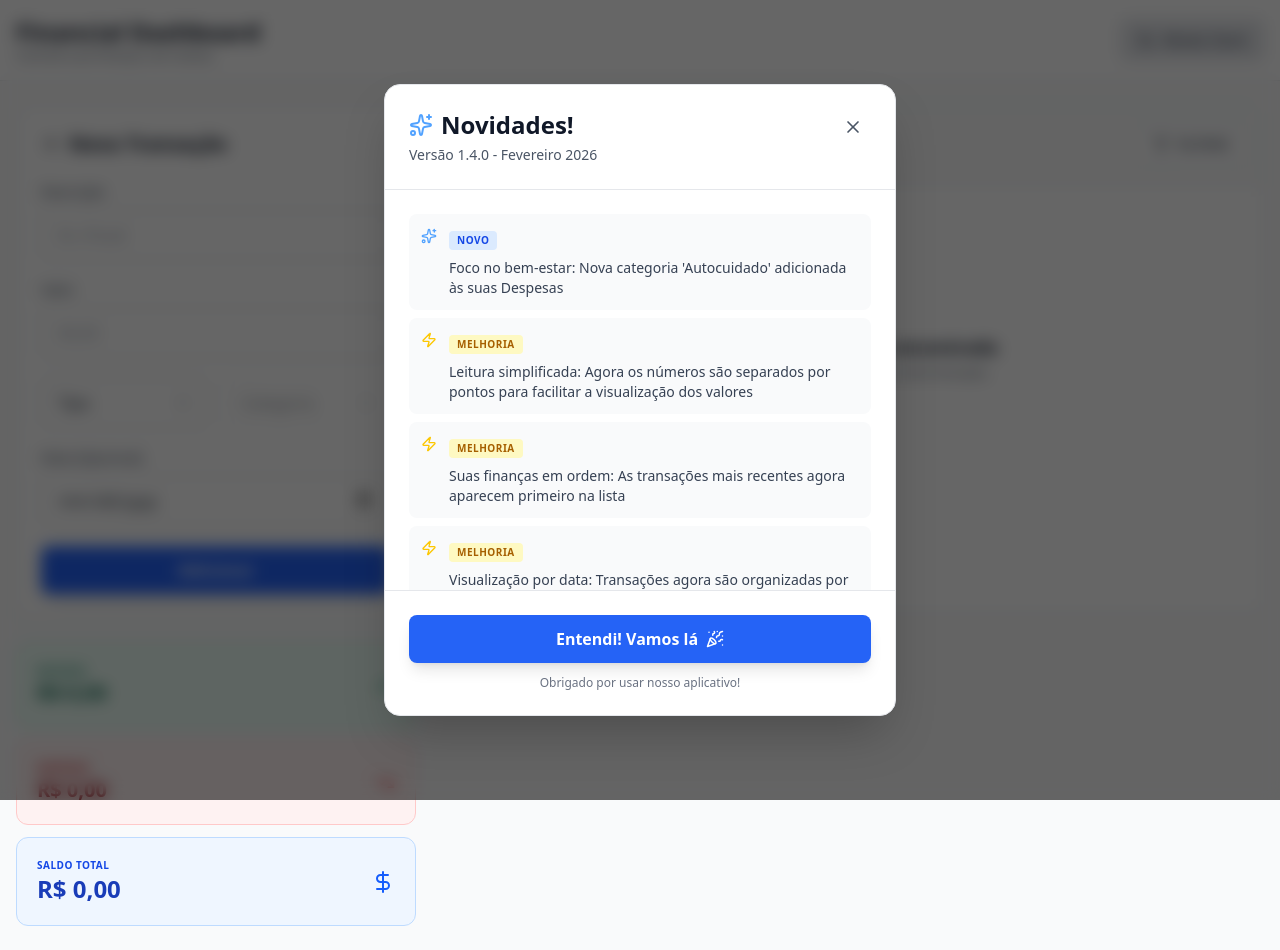
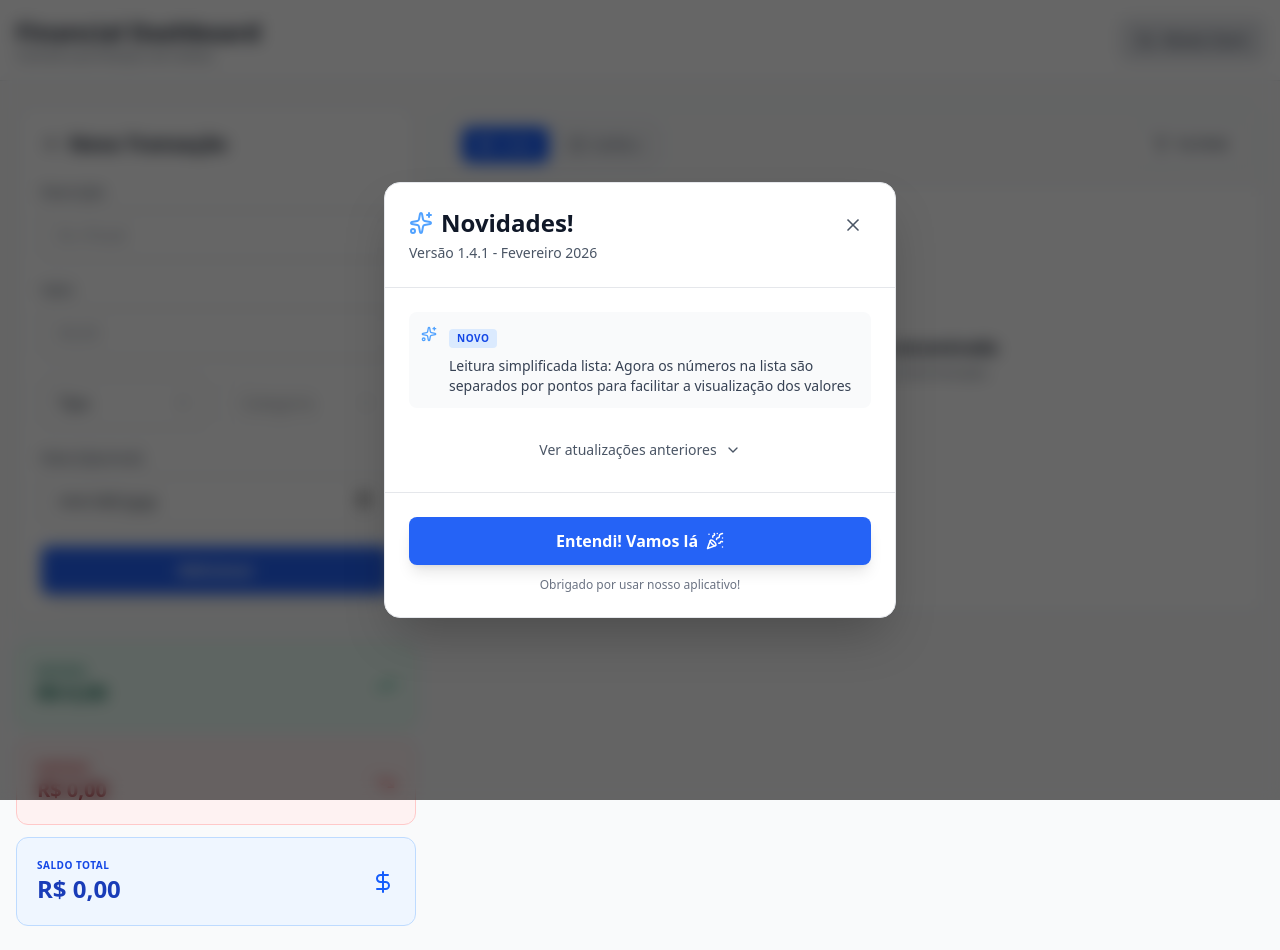
Before and after one commit to Fpsn26/dashboard-financial-personal, a Next.js app: page / in a window 1280 px wide. Built offline with nearby package versions, Linux system fonts and the light colour scheme.

Commit message:
fix(list): format numeric values with dot separators
- Implement dot-based separators for currency/numeric values in the list

- Improve readability for large values in transaction history

- Update version to 1.4.1

```diff
--- a/src/components/modal/ChangelogModal.tsx
+++ b/src/components/modal/ChangelogModal.tsx
@@ -19,6 +19,13 @@ interface VersionChangelog {
 }
 
 const changelog: VersionChangelog[] = [
+    {
+        version: "1.4.1",
+        date: "Fevereiro 2026",
+        updates: [
+            { type: "feature", text: "Leitura simplificada lista: Agora os números na lista são separados por pontos para facilitar a visualização dos valores" },
+        ]
+    },
     {
         version: "1.4.0",
         date: "Fevereiro 2026",
--- a/src/components/transactions/TransactionList.tsx
+++ b/src/components/transactions/TransactionList.tsx
@@ -116,7 +116,10 @@ export default function TransactionList({ transaction, onDelete, onEdit, onStart
                                             ? isDark ? 'text-emerald-300' : 'text-emerald-600'
                                             : isDark ? 'text-red-300' : 'text-red-600'
                                             }`}>
-                                            {item.type === 'Revenue' ? '+' : '-'} R$ {item.value.toFixed(2)}
+                                            {item.type === 'Revenue' ? '+' : '-'} R$ {item.value.toLocaleString('pt-BR', {
+                                                minimumFractionDigits: 2,
+                                                maximumFractionDigits: 2
+                                            })}
                                         </div>
                                         <div className="flex gap-2 opacity-100">
                                             <button onClick={() => onStartEdit(item)} className={`p-1 rounded ${isDark ? 'hover:bg-[rgb(50,130,184)]/40 text-[rgb(187,225,250)]/70' : 'hover:bg-blue-100 text-blue-600'}`}><Edit2 size={14} /></button>
```
